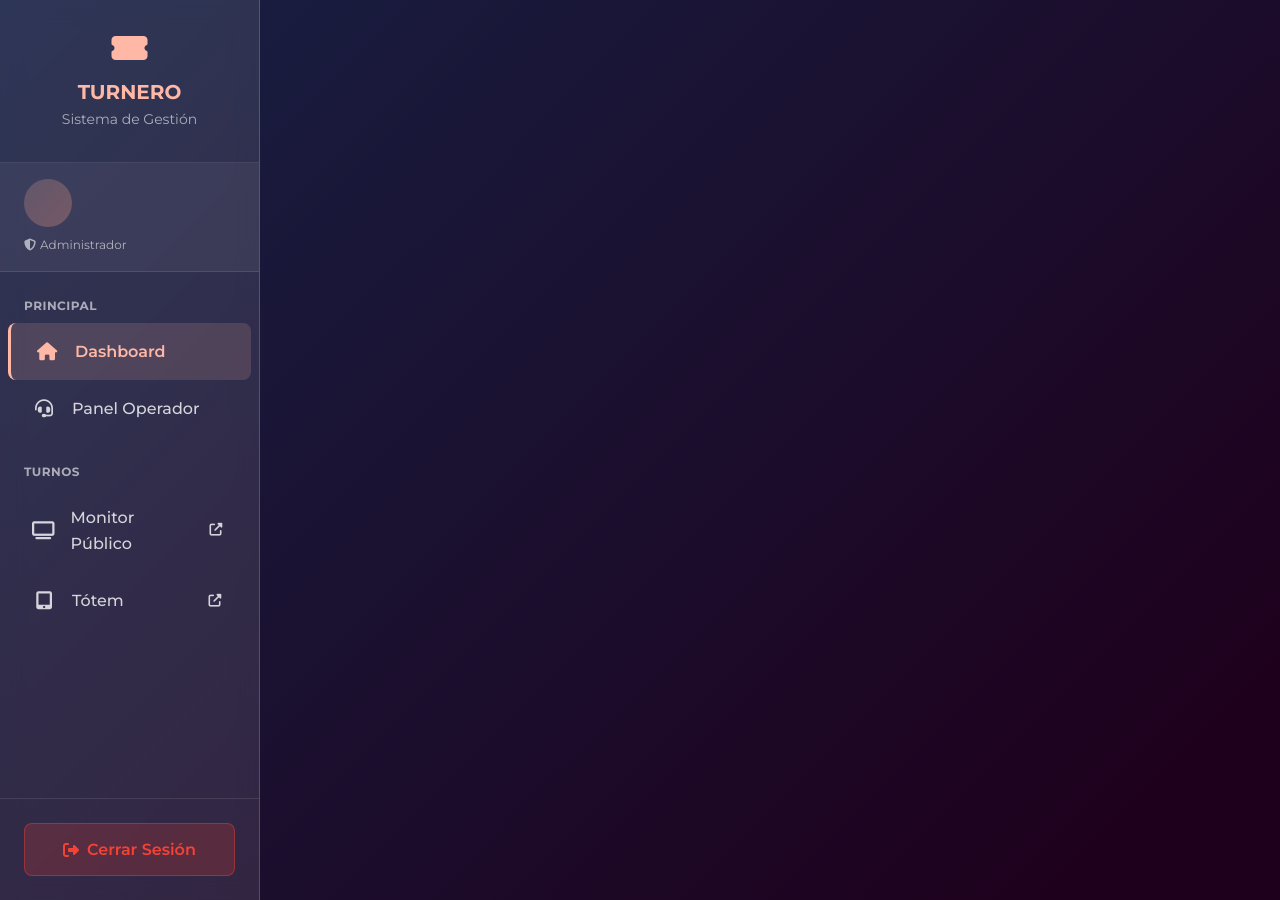
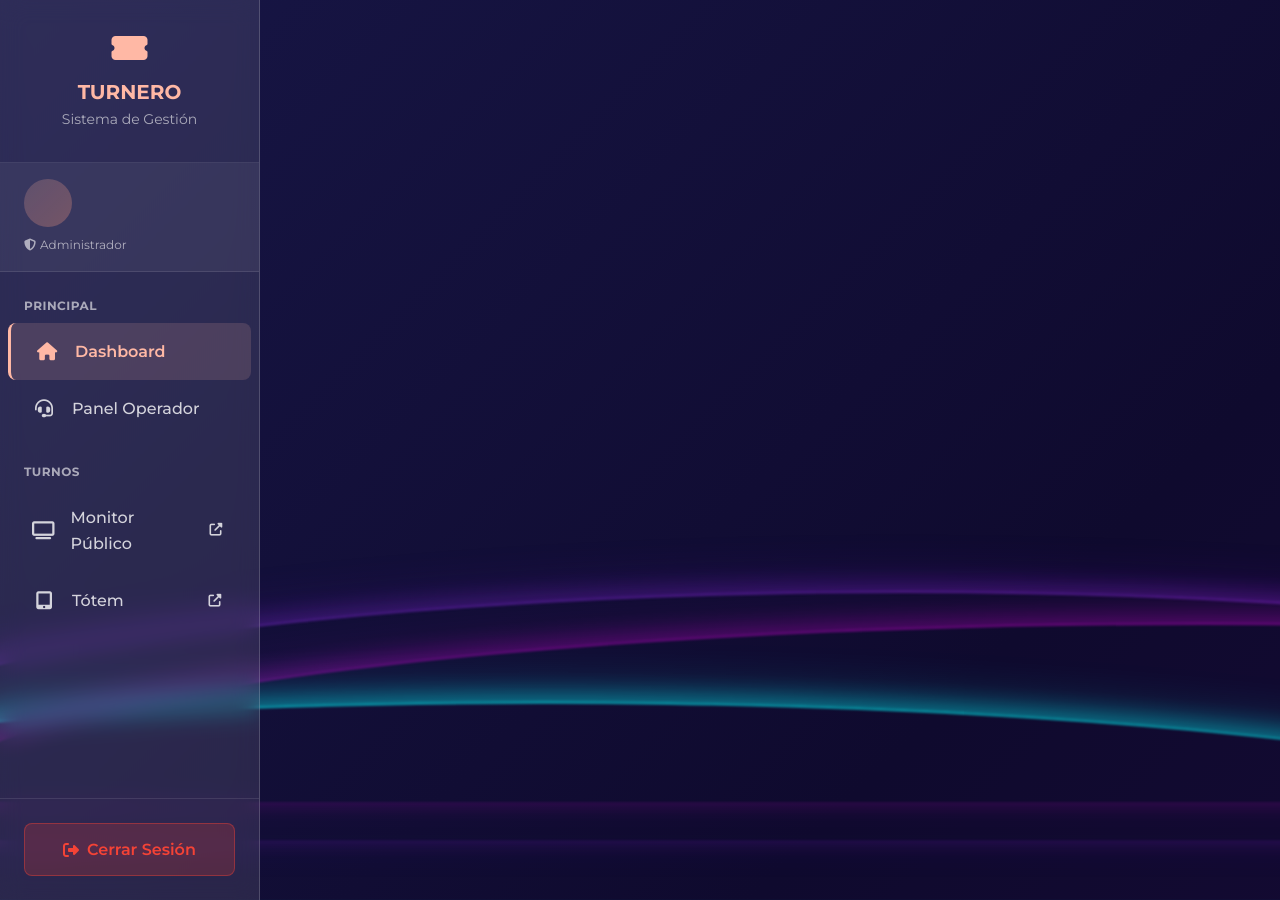
Before and after one commit to WolfWilson/turnero_django, a Django app: template templates/admin/base_admin.html in a window 1280 px wide. Run offline with Django 3.2, Linux system fonts and the light colour scheme; the template is opened without the code that fills it, so the values that code supplies are empty; some libraries are stand-ins or nearby versions.

Commit message:
feat: Enhance dashboard and operator layouts with neon wave effects and gradient backgrounds for improved visual aesthetics

```diff
--- a/static/css/dashboard.css
+++ b/static/css/dashboard.css
@@ -4,70 +4,76 @@
    ============================================================ */
 
 /* ============================================================
-   FONDO ANIMADO CON GRADIENTE Y OLAS
+   FONDO ANIMADO CON GRADIENTE Y OLAS NEÓN
    ============================================================ */
 .dashboard-layout {
   margin: auto;
   overflow: auto;
-  background: linear-gradient(315deg, rgba(30,0,28,1) 3%, rgba(20,50,90,1) 38%, rgba(15,80,75,1) 68%, rgba(80,10,10,1) 98%);
-  animation: gradient 15s ease infinite;
+  background: linear-gradient(135deg, #1e0a3c 0%, #2d1b5e 25%, #1a1a4e 50%, #0f0a2e 75%, #1e0a3c 100%);
+  animation: gradientShift 20s ease infinite;
   background-size: 400% 400%;
   background-attachment: fixed;
+  position: relative;
 }
 
-@keyframes gradient {
-  0% {
-    background-position: 0% 0%;
+@keyframes gradientShift {
+  0%, 100% {
+    background-position: 0% 50%;
   }
   50% {
-    background-position: 100% 100%;
-  }
-  100% {
-    background-position: 0% 0%;
+    background-position: 100% 50%;
   }
 }
 
+/* Olas con efecto neón */
 .wave {
-  background: rgb(255 255 255 / 25%);
-  border-radius: 1000% 1000% 0 0;
   position: fixed;
-  width: 200%;
-  height: 12em;
-  animation: wave 10s -3s linear infinite;
-  transform: translate3d(0, 0, 0);
-  opacity: 0.8;
   bottom: 0;
   left: 0;
-  z-index: -1;
+  width: 200%;
+  height: 200px;
+  background: transparent;
+  border-top: 3px solid rgba(0, 255, 255, 0.5);
+  border-radius: 50% 50% 0 0 / 100% 100% 0 0;
+  animation: waveFloat 12s ease-in-out infinite;
+  z-index: 0;
+  box-shadow: 0 -5px 25px rgba(0, 255, 255, 0.4),
+              0 -10px 50px rgba(0, 255, 255, 0.2);
+  filter: blur(1px);
 }
 
 .wave:nth-of-type(2) {
-  bottom: -1.25em;
-  animation: wave 18s linear reverse infinite;
-  opacity: 0.8;
+  bottom: 50px;
+  height: 250px;
+  border-top-color: rgba(138, 43, 226, 0.4);
+  animation: waveFloat 15s ease-in-out infinite reverse;
+  animation-delay: -5s;
+  box-shadow: 0 -5px 25px rgba(138, 43, 226, 0.3),
+              0 -10px 50px rgba(138, 43, 226, 0.15);
 }
 
 .wave:nth-of-type(3) {
-  bottom: -2.5em;
-  animation: wave 20s -1s reverse infinite;
-  opacity: 0.9;
+  bottom: 100px;
+  height: 180px;
+  border-top-color: rgba(255, 0, 255, 0.3);
+  animation: waveFloat 18s ease-in-out infinite;
+  animation-delay: -10s;
+  box-shadow: 0 -5px 25px rgba(255, 0, 255, 0.25),
+              0 -10px 50px rgba(255, 0, 255, 0.1);
 }
 
-@keyframes wave {
-  2% {
-    transform: translateX(1);
+@keyframes waveFloat {
+  0%, 100% {
+    transform: translateX(0) translateY(0);
   }
   25% {
-    transform: translateX(-25%);
+    transform: translateX(-15%) translateY(-10px);
   }
   50% {
-    transform: translateX(-50%);
+    transform: translateX(-30%) translateY(0);
   }
   75% {
-    transform: translateX(-25%);
-  }
-  100% {
-    transform: translateX(1);
+    transform: translateX(-15%) translateY(10px);
   }
 }
 
```
Also changed, not shown: static/css/operador.css (+65 -3 lines).
